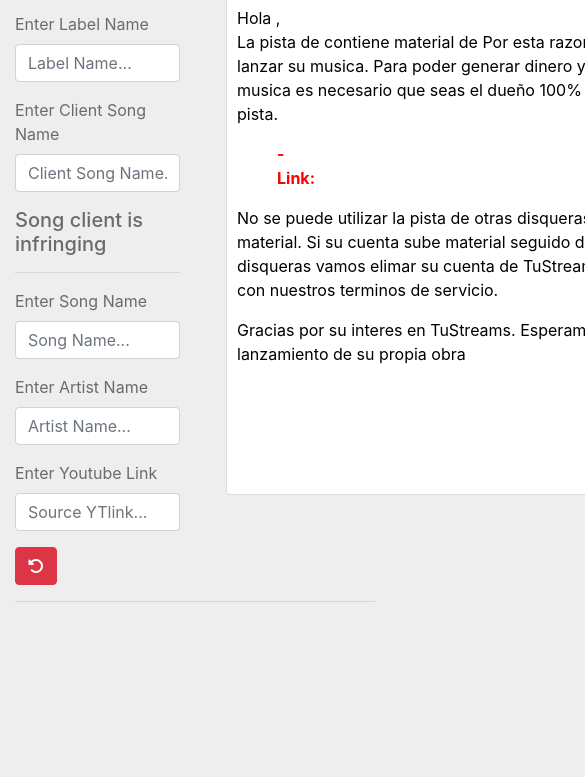
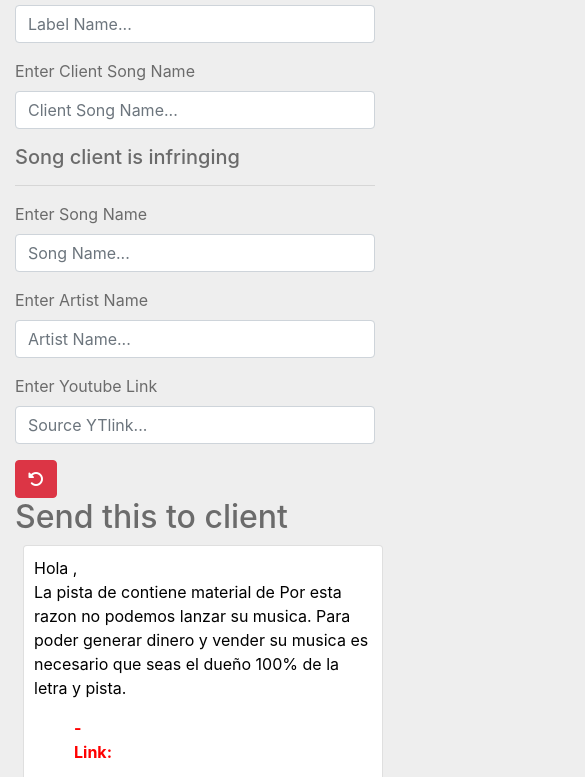
Before and after one commit to rickyhaswifi/takedown-generator, a plain HTML site: page index.html in a window 390 px wide. Shown: the part 291-1068 px from the top of the page, 585 px wide, since content can reach past the window. Before the commit the page ends 909 px from the top, so only its background shows below. Drawn offline with nearby package versions, Linux system fonts and the light colour scheme.

Commit message:
mobile formatting

```diff
--- a/index.html
+++ b/index.html
@@ -14,7 +14,7 @@
   <hr>
   <div class='row'>
 
-    <div class='col-6'>
+    <div class='col-sm-10 col-md-6'>
     <h2>TuStreams client info</h2>
     <form id="takedownForm">
     <hr>
@@ -38,7 +38,7 @@
       <button class='btn btn-danger' onClick="resetForm();"><i class="fas fa-undo-alt"></i></button>
     </div>
 
-    <div class='col-6'>
+    <div class='col-sm-10 col-md-6'>
     <h2>Send this to client</h2>
     <div class="card">
       <div id='copyCont'>
--- a/styles.css
+++ b/styles.css
@@ -8,10 +8,10 @@ body {
   }
 
   .card{
-    width:500px;
+    width:100%;
     color:#000;
     height:500px;
-    margin:1rem;
+    margin:.5rem;
     padding:10px;
   }
 
```
